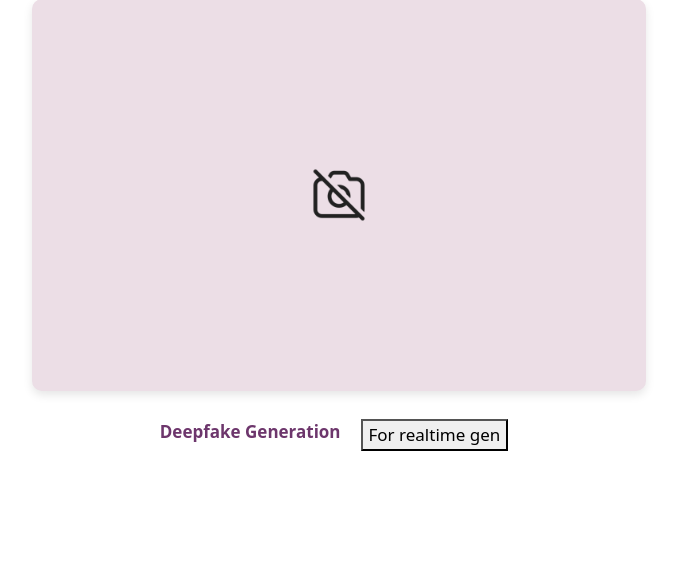
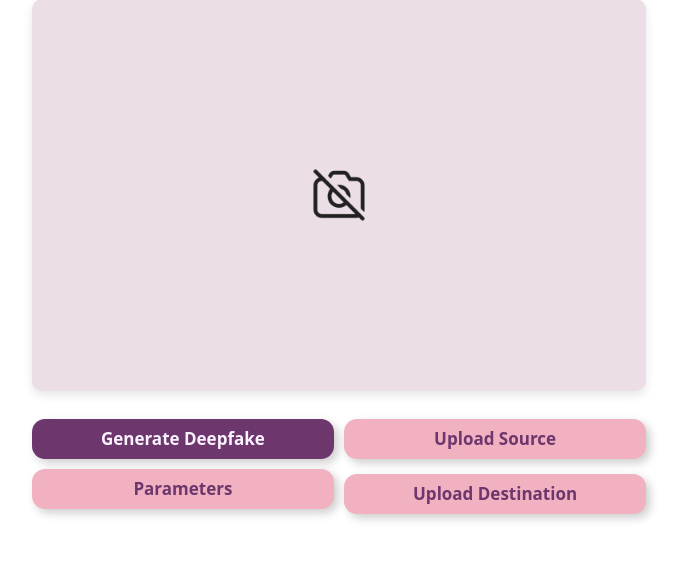
Before and after one commit to KoaBou/DeepMirror, a Flask app: page /generate in a window 1280 px wide. Shown: the part 81-645 px from the top of the page, without its empty margins (301-985 px from the left). Run offline with Flask 3, Linux system fonts and the light colour scheme; some libraries are stand-ins or nearby versions.

Commit message:
xong interface + upload + select video cho page detect + generate

```diff
--- a/app/static/css/detect.css
+++ b/app/static/css/detect.css
@@ -149,27 +149,3 @@
     height: auto;
     transform: scale(0.95);
 }
-
-/* Video Grid Layout */
-.video-grid {
-    display: grid;
-    grid-template-columns: repeat(auto-fit, minmax(250px, 1fr)); /* Ensures 2 per row */
-    gap: 10px;
-    justify-content: center;
-    align-items: center;
-    width: 100%;
-    padding: 10px;
-}
-
-/* Video Styling */
-.video-grid video {
-    width: 100%;
-    max-width: 400px;
-    border-radius: 13px;
-    box-shadow: 0px 4px 10px rgba(0, 0, 0, 0.2);
-}
-
-/* Hide File Input */
-#videoUpload {
-    display: none;
-}
--- a/app/static/css/generate.css
+++ b/app/static/css/generate.css
@@ -0,0 +1,94 @@
+.control__panel {
+    display: flex;
+    gap: 10px;
+    width: 80%;
+    color: var(--text-color);
+    justify-content: center;
+    font-size: 1.7rem;
+    font-weight: bold;
+    text-align: center;
+    align-items: start;
+}
+
+.control__panel-left, .control__panel-right{
+    display: grid;
+    grid-template-columns: 1fr;
+    gap: 10px;
+    width: 100%;
+}
+
+.control__panel-generate {
+    display: flex;
+    align-items: center;
+    grid-column: span 1;
+    height: 40px; /* Set a fixed height */
+    min-height:  40px; /* Prevent shrinking */
+    max-height:  40px; /* Prevent growing */
+    width: 100%;
+    color: var(--white-color);
+    background-color: var(--text-color);
+    border-radius: 13px;
+    font-weight: bold;
+    justify-content: center;
+    text-align: center;
+    border: none;
+    box-shadow: 4px 4px 10px rgba(0, 0, 0, 0.2);
+
+}
+
+.control__panel-upload{
+    align-items: center;
+    grid-column: span 1;
+    height: 40px; /* Set a fixed height */
+    min-height:  40px; /* Prevent shrinking */
+    max-height:  40px; /* Prevent growing */
+    width: 100%;
+    color: var(--text-color);
+    background-color: var(--primary-color);
+    border-radius: 13px;
+    font-weight: bold;
+    justify-content: center;
+    text-align: center;
+    border: none;
+    box-shadow: 4px 4px 10px rgba(0, 0, 0, 0.2);
+}
+
+.control__panel-generate:hover, .control__panel-upload:hover{
+    background: var(--active-color) !important;
+    color: var(--white-color) !important;
+    transform: scale(0.95);
+}
+
+.control__panel-info {
+    align-items: center;
+    grid-column: span 1;
+    height: 40px; /* Set a fixed height */
+    min-height:  40px; /* Prevent shrinking */
+    max-height:  40px; /* Prevent growing */
+    width: 100%;
+    color: var(--text-color);
+    background-color: var(--primary-color);
+    border-radius: 13px;
+    font-weight: bold;
+    justify-content: center;
+    text-align: center;
+    border: none;
+    box-shadow: 4px 4px 10px rgba(0, 0, 0, 0.2);
+
+}
+
+.collapsible-content {
+    max-height: 0px;
+    overflow: hidden;
+    background-color: var(--light-color);
+    padding: 0px;
+    border-radius: 13px;
+    margin-top: 5px;
+    box-shadow: 0px 4px 10px rgba(0, 0, 0, 0.2);
+}
+
+.collapsible-content.open {
+    max-height: 600px;
+    padding: 10px;
+    box-shadow: 0px 4px 10px rgba(0, 0, 0, 0.2);
+}
--- /dev/null
+++ b/app/static/css/upload.css
@@ -0,0 +1,83 @@
+/* Video Grid Layout */
+.video-grid {
+    display: grid;
+    grid-template-columns: repeat(auto-fit, minmax(250px, 1fr)); /* Ensures 2 per row */
+    gap: 10px;
+    justify-content: center;
+    align-items: center;
+    width: 100%;
+    padding: 10px;
+}
+
+/* Video Styling */
+.video-grid video {
+    width: 100%;
+    max-width: 400px;
+    border-radius: 13px;
+    box-shadow: 0px 4px 10px rgba(0, 0, 0, 0.2);
+}
+
+/* Hide File Input */
+#videoUpload {
+    display: none;
+}
+
+/* Video styling inside collapsible */
+.uploaded-video {
+    width: 100%;
+    max-width: 300px;
+    border-radius: 13px;
+    cursor: pointer;
+    transition: transform 0.2s ease-in-out, border 0.2s ease-in-out;
+}
+
+/* Hover effect for videos */
+.uploaded-video:hover {
+    transform: scale(1.05);
+}
+
+/* Highlight selected video */
+.uploaded-video.selected {
+    border: 4px solid var(--active-color);
+}
+
+/* Hide the default radio button */
+.video-radio {
+    position: absolute;
+    opacity: 0;
+    width: 0;
+    height: 0;
+}
+
+/* Custom radio button style */
+.video-radio + label {
+    display: inline-block;
+    width: 20px;
+    height: 20px;
+    border-radius: 50%;
+    border: 3px solid var(--text-color); /* Default border color */
+    background-color: transparent;
+    cursor: pointer;
+    transition: background-color 0.3s ease-in-out, border 0.3s ease-in-out;
+    position: relative; /* Needed for the pseudo-element */
+}
+
+/* When selected, change the border and fill color */
+.video-radio:checked + label {
+    background-color: var(--active-color);
+    border-color: var(--active-color);
+}
+
+/* Add an inner dot to indicate selection */
+.video-radio:checked + label::after {
+    content: "";
+    display: block;
+    width: 10px;
+    height: 10px;
+    border-radius: 50%;
+    background-color: var(--text-color);
+    position: absolute;
+    top: 50%;
+    left: 50%;
+    transform: translate(-50%, -50%);
+}
--- /dev/null
+++ b/app/static/js/generate.js
@@ -0,0 +1,56 @@
+document.addEventListener("DOMContentLoaded", function () {
+    console.log("Generate.js loaded");
+
+    // Get elements for source upload
+    const uploadSourceBtn = document.getElementById("uploadSourceBtn");
+    const sourceFileInput = document.getElementById("sourceVideoUpload");
+    const sourceVideoGrid = document.getElementById("sourceVideoGrid");
+    const sourceVideoContainer = document.getElementById("sourceVideoContainer");
+
+    // Get elements for destination upload
+    const uploadDestinationBtn = document.getElementById("uploadDestinationBtn");
+    const destinationFileInput = document.getElementById("destinationVideoUpload");
+    const destinationVideoGrid = document.getElementById("destinationVideoGrid");
+    const destinationVideoContainer = document.getElementById("destinationVideoContainer");
+
+    const generateBtn = document.querySelector(".control__panel-generate");
+
+    let selectedSourceVideo = null;
+    let selectedDestinationVideo = null;
+
+    // Upload Source Video
+    uploadSourceBtn.addEventListener("click", () => sourceFileInput.click());
+    sourceFileInput.addEventListener("change", function (event) {
+        handleVideoUpload(event, sourceVideoGrid, sourceVideoContainer, "source");
+    });
+
+    // Upload Destination Video
+    uploadDestinationBtn.addEventListener("click", () => destinationFileInput.click());
+    destinationFileInput.addEventListener("change", function (event) {
+        handleVideoUpload(event, destinationVideoGrid, destinationVideoContainer, "destination");
+    });
+
+    // Generate Deepfake Video
+    generateBtn.addEventListener("click", function () {
+        if (!selectedSourceVideo || !selectedDestinationVideo) {
+            alert("Please select both a source and a destination video.");
+            return;
+        }
+
+        // Simulate sending selected videos for deepfake generation
+        console.log("Generating deepfake using:");
+        console.log("Source Video:", selectedSourceVideo);
+        console.log("Destination Video:", selectedDestinationVideo);
+
+        alert("Deepfake generation started!");
+    });
+});
+
+function toggleCollapse(id) {
+    var content = document.getElementById(id);
+
+    // Ensure collapsible expands/collapses
+    if (content) {
+        content.classList.toggle("open");
+    }
+}
--- /dev/null
+++ b/app/static/js/upload.js
@@ -0,0 +1,71 @@
+document.addEventListener("DOMContentLoaded", function () {
+    console.log("Upload.js loaded");
+
+    // Function to handle video uploads and selection
+    function handleVideoUpload(event, videoGrid, videoContainer, type) {
+        const files = event.target.files;
+
+        if (files.length > 0) {
+            videoContainer.classList.add("open"); // Expand collapsible if videos are uploaded
+        }
+
+        for (let file of files) {
+            const videoURL = URL.createObjectURL(file);
+            const videoWrapper = document.createElement("div");
+            videoWrapper.classList.add("video-wrapper");
+
+            const videoElement = document.createElement("video");
+            videoElement.src = videoURL;
+            videoElement.controls = true;
+            videoElement.classList.add("uploaded-video");
+
+            // Create a radio button for selection
+            const radio = document.createElement("input");
+            radio.type = "radio";
+            radio.name = type + "-video"; // Ensure only one per collapsible
+            radio.classList.add("video-radio");
+            radio.id = `video-${type}-${Math.random().toString(36).substr(2, 9)}`;
+
+            // Create a label for the custom radio button
+            const label = document.createElement("label");
+            label.setAttribute("for", radio.id);
+
+            // When selecting a new video, update the chosen video
+            radio.addEventListener("change", function () {
+                if (radio.checked) {
+                    if (type === "source") {
+                        selectedSourceVideo = videoURL;
+                    } else if (type === "destination") {
+                        selectedDestinationVideo = videoURL;
+                    } else if (type === "detect") {
+                        selectedDetectVideo = videoURL;
+                    }
+                }
+                highlightSelected(videoGrid);
+            });
+
+            // Append video and custom radio button
+            videoWrapper.appendChild(radio);
+            videoWrapper.appendChild(label); // Custom styled radio button
+            videoWrapper.appendChild(videoElement);
+            videoGrid.appendChild(videoWrapper);
+        }
+    }
+
+    // Function to highlight the selected video
+    function highlightSelected(videoGrid) {
+        videoGrid.querySelectorAll(".video-wrapper").forEach(wrapper => {
+            const radio = wrapper.querySelector(".video-radio");
+            const video = wrapper.querySelector("video");
+
+            if (radio.checked) {
+                video.style.border = "4px solid var(--active-color)";
+            } else {
+                video.style.border = "none";
+            }
+        });
+    }
+
+    // Expose function globally
+    window.handleVideoUpload = handleVideoUpload;
+});
--- a/app/templates/base.html
+++ b/app/templates/base.html
@@ -8,9 +8,10 @@
     <link href="https://fonts.googleapis.com/css2?family=Quicksand:wght@300..700&display=swap" rel="stylesheet">
     <link rel="stylesheet" href="https://cdnjs.cloudflare.com/ajax/libs/normalize/8.0.1/normalize.min.css">
     <link rel="stylesheet" type="text/css" href="{{ url_for('static', filename='css/bootstrap.min.css')}}">
+    <script src="{{ url_for('static', filename='js/upload.js') }}"></script>
     <link rel="stylesheet" href="static/css/base.css">
     <link rel="stylesheet" href="static/css/main.css">
-    <link rel="stylesheet" href="{{ url_for('static', filename='css/detect.css') }}">
+    <link rel="stylesheet" href="static/css/upload.css">
     <link rel="preconnect" href="https://fonts.googleapis.com">
 </head>
 <body>
--- a/app/templates/df-generate/generate.html
+++ b/app/templates/df-generate/generate.html
@@ -3,6 +3,8 @@
 {% block content %}
 
 <script src="static/js/camera.js"></script>
+<script src="static/js/generate.js"></script>
+<link rel="stylesheet" href="{{ url_for('static', filename='css/generate.css') }}">
 
 <div class="content">
     <div class="user__camera" style="position: relative;">
@@ -13,11 +15,44 @@
     </div>
 
     <div class="control__panel">
-        <div class="control__panel-button" >Deepfake Generation</div>
-        <div class="control__panel-status"></div>
-        <button class="control__panel-button" onclick="toggleCamera()">For realtime gen</button>
-        <div class="control__panel-params"></div>
+        <div class="control__panel-left">
+            <button class="control__panel-generate">Generate Deepfake</button>
+            <div class="collapsible-section">
+                <button class="control__panel-info" onclick="toggleCollapse('parametersInfo')">Parameters</button>
+                <div class="collapsible-content" id="parametersInfo">
+                    <p>Threshold: 80%<br>Detection Mode: Real-time</p>
+                </div>
+            </div>
+        </div>
+
+        <div class="control__panel-right">
+            <!-- Upload Source Button & Collapsible -->
+            <div class="upload-section">
+                <button class="control__panel-upload" id="uploadSourceBtn">Upload Source</button>
+                <input type="file" id="sourceVideoUpload" accept="video/*" multiple hidden>
+                <div class="collapsible-content" id="sourceVideoContainer">
+                    <div class="video-grid" id="sourceVideoGrid">
+                        <!-- Videos will be dynamically added here -->
+
+                    </div>
+                </div>
+            </div>
+
+            <!-- Upload Destination Button & Collapsible -->
+            <div class="upload-section">
+                <button class="control__panel-upload" id="uploadDestinationBtn">Upload Destination</button>
+                <input type="file" id="destinationVideoUpload" accept="video/*" multiple hidden>
+                <div class="collapsible-content" id="destinationVideoContainer">
+                    <div class="video-grid" id="destinationVideoGrid">
+                        <!-- Videos will be dynamically added here -->
+                    </div>
+                </div>
+            </div>
+        </div>
     </div>
+
+
+
 
 </div>
 {% endblock content %}
```
Also changed, not shown: app/static/js/detect.js (+20 -44 lines), app/templates/df-detect/detect.html (+7 -6 lines).
